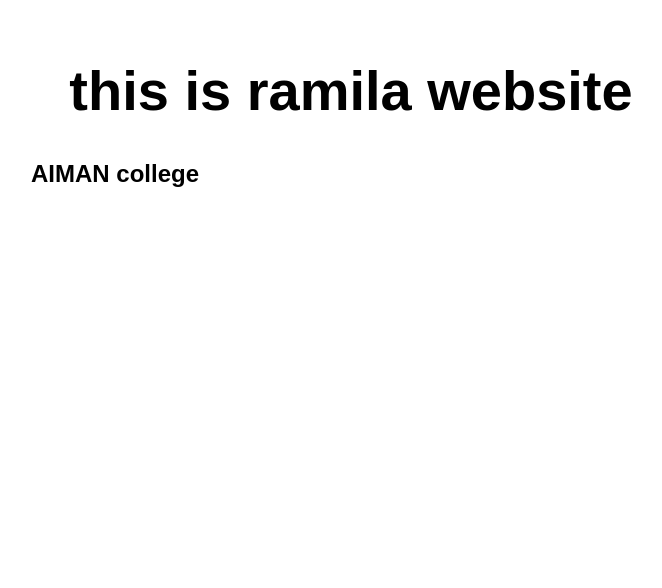
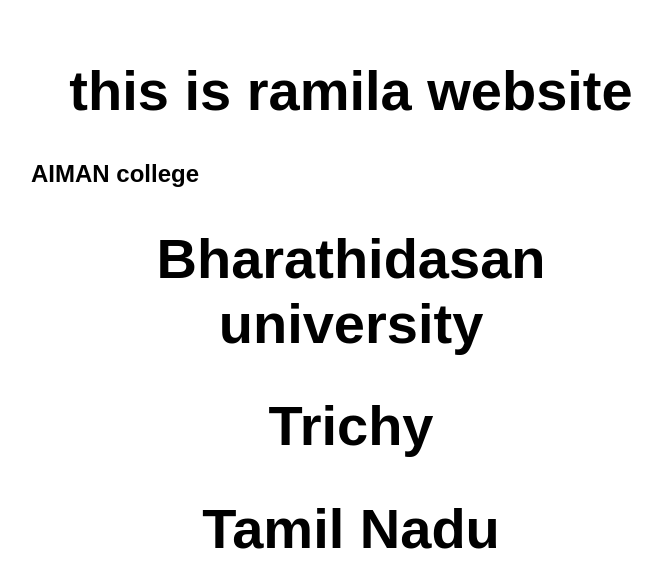
Before and after one commit to Ramila08/ramila-aiman, a website: page src/index.html in a window 1280 px wide. Shown: the whole page, without its empty margins (289-951 px from the left). Drawn offline with Linux system fonts and the light colour scheme.

Commit message:
added university

```diff
--- a/src/index.html
+++ b/src/index.html
@@ -12,7 +12,10 @@
   <main>
     <h1>this is ramila website</h1>
     <h2>AIMAN college</h2>
- </main>
+    <h1>Bharathidasan university</h1>
+    <h1>Trichy</h1>
+    <h1>Tamil Nadu</h1>
+  </main>
 </body>
 
 </html>
```
